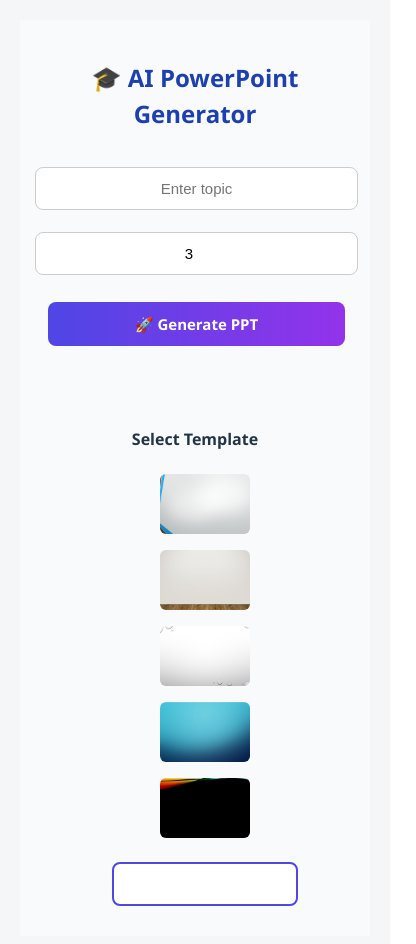
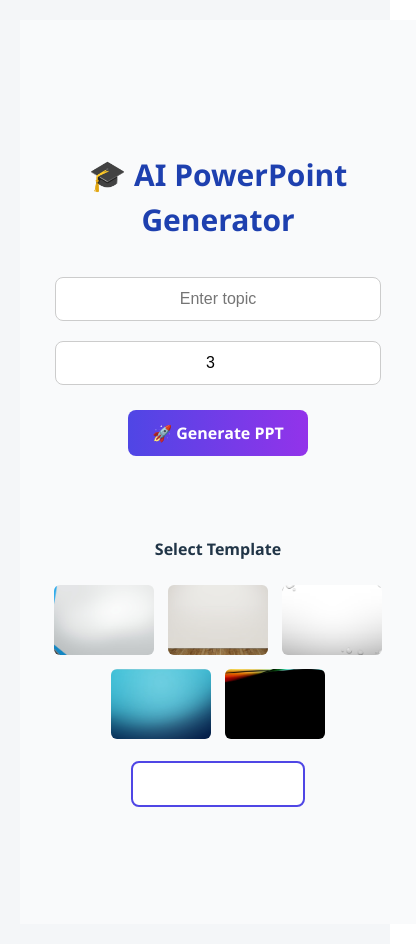
Before and after one commit to venkyaarm/Venkt-PPT, a React (Vite) app: page /create-ai in a window 390 px wide. Shown: the top 944 px of the page, 416 px wide, since content can reach past the window. Built offline with nearby package versions, Linux system fonts and the light colour scheme; a web font is replaced by a local one.

Commit message:
Update CreateWithAI.css

```diff
--- a/src/components/CreateWithAI.css
+++ b/src/components/CreateWithAI.css
@@ -172,59 +172,91 @@
 
 /* ============ MOBILE VIEW STYLES ============ */
 @media (max-width: 768px) {
-  .ai-container {
-    padding: 20px 10px;
+  .manual-container {
+    padding: 10px;
+    width: 100%;
+    box-sizing: border-box;
   }
 
-  .ai-title {
-    font-size: 24px;
+  h2 {
+    font-size: 20px;
   }
 
-  .ai-controls {
+  .slide-nav {
     flex-direction: column;
-    gap: 12px;
-  }
-
-  .ai-controls input,
-  .ai-controls select,
-  .ai-controls button {
-    width: 90%;
-    font-size: 15px;
-  }
-
-  .ai-slide-card {
-    padding: 15px;
+    align-items: center;
+    gap: 8px;
     width: 100%;
   }
 
-  .ai-image {
-    max-width: 100%;
+  .slide-nav button {
+    width: 100%;
+    font-size: 15px;
+    padding: 10px;
   }
 
-  .ai-export button {
+  .template-select {
     width: 100%;
-    font-size: 16px;
+    text-align: center;
+    margin-bottom: 15px;
+  }
+
+  .template-select select {
+    width: 95%;
+    font-size: 15px;
+    padding: 10px;
+  }
+
+  .slide-editor {
+    padding: 15px;
+    width: 100%;
+    box-sizing: border-box;
+  }
+
+  .title-input {
+    font-size: 17px;
+    width: 100%;
+    padding: 10px;
+  }
+
+  textarea,
+  .slide-editor textarea {
+    width: 100%;
+    height: 130px;
+    font-size: 15px;
+    padding: 10px;
+  }
+
+  .export-btn,
+  .preview-btn,
+  .delete-btn {
+    width: 100%;
+    margin: 8px 0;
+    font-size: 15px;
     padding: 12px;
   }
 
-  .template-options {
-    flex-direction: column;
-    gap: 12px;
+  .preview-slide p {
+    font-size: 15px;
+    padding: 0 10px;
   }
 
-  .template-options img {
-    width: 90px;
-    height: 60px;
+  .live-preview-box {
+    padding: 10px;
   }
 
-  .template-options button {
+  .live-slide {
     width: 100%;
-    font-size: 15px;
+    height: auto;
+    aspect-ratio: 16 / 9;
+    box-sizing: border-box;
   }
 
-  .ai-slide-card input,
-  .ai-slide-card textarea {
-    font-size: 14px;
-    width: 100%;
+  .live-slide h3 {
+    font-size: 18px;
+  }
+
+  .preview-slide h3 {
+    font-size: 20px;
   }
 }
```
